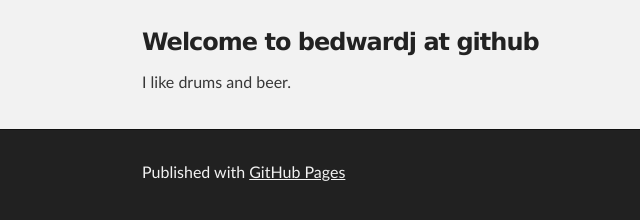
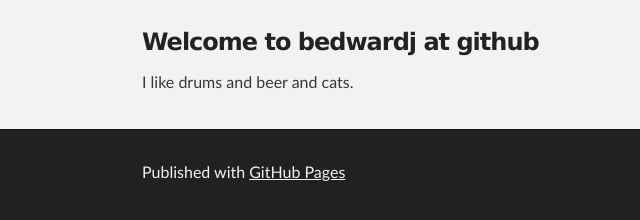
Before and after one commit to brian3johnson/bedwardj.github.io, a plain HTML site: page index.html in a window 1280 px wide. Shown: the part 236-456 px from the top of the page, 178-818 px from the left. Drawn offline with Linux system fonts and the light colour scheme.

Commit message:
Update index.html

```diff
--- a/index.html
+++ b/index.html
@@ -30,7 +30,7 @@
         <h3>
 <a name="welcome-to-bedwardj-at-github" class="anchor" href="#welcome-to-bedwardj-at-github"><span class="octicon octicon-link"></span></a>Welcome to bedwardj at github</h3>
 
-<p>I like drums and beer.</p>
+<p>I like drums and beer and cats.</p>
       </section>
     </div>
 
```
